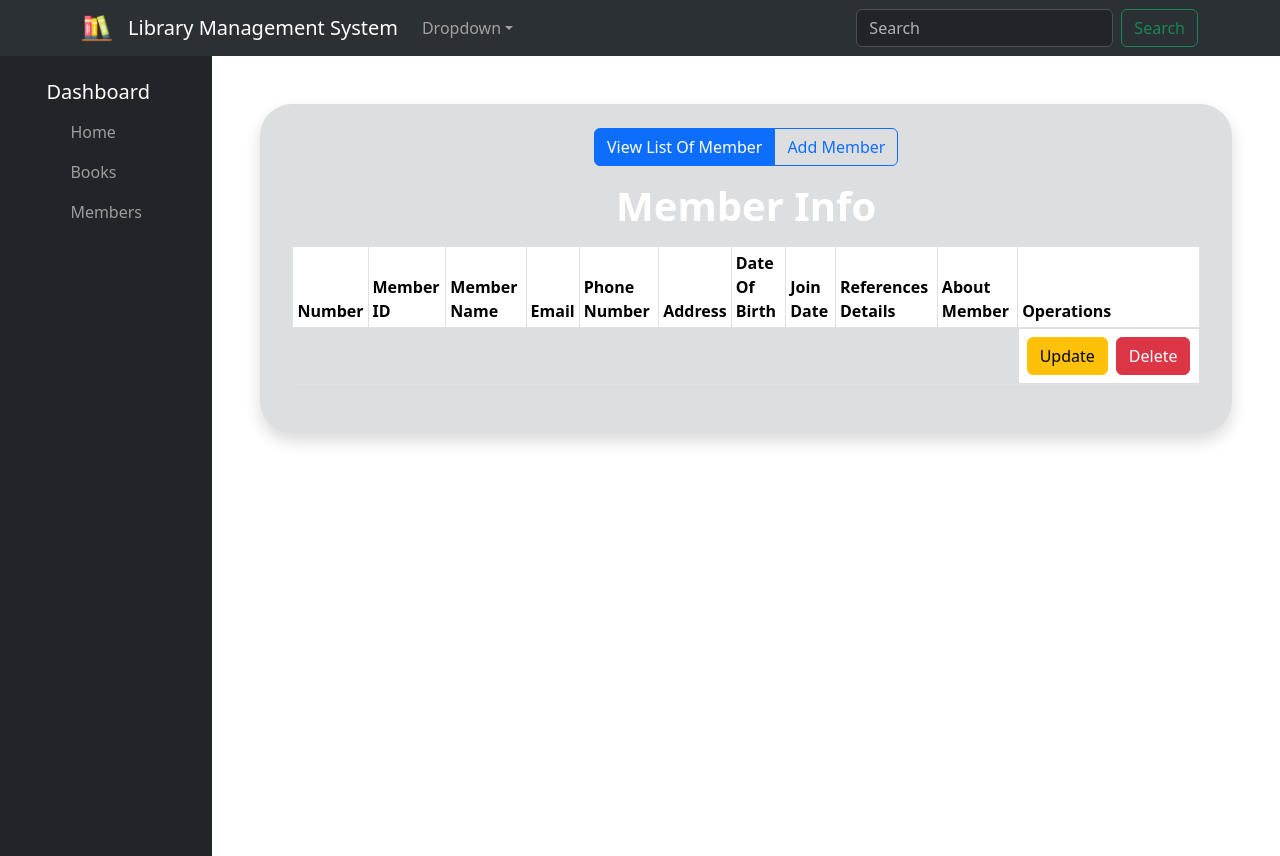
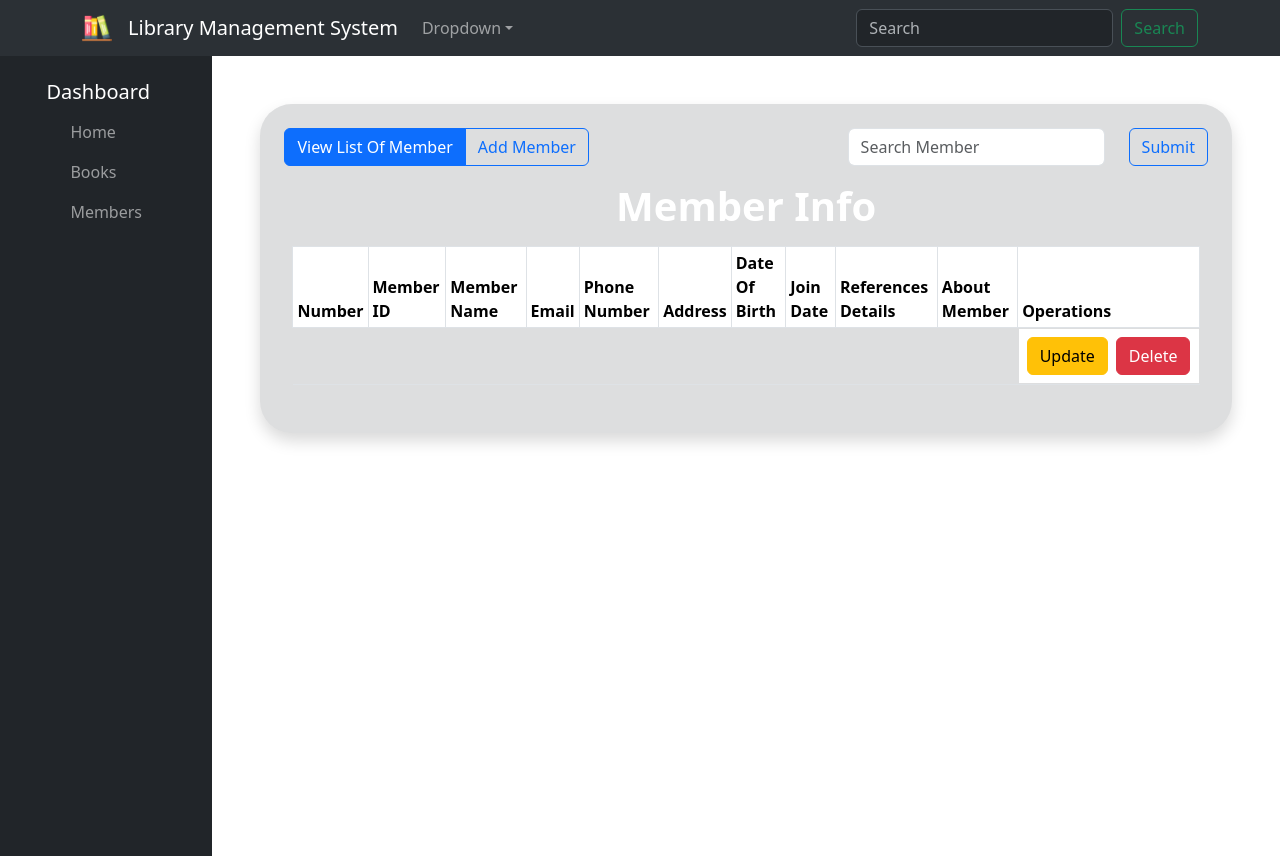
Before and after one commit to Ishara465/Library_Management_System, a React (Vite) app in the folder client/: page /memberInfo in a window 1280 px wide. Built offline with nearby package versions, Linux system fonts and the light colour scheme.

Commit message:
update02

```diff
--- a/client/src/components/Books/BookInfo.jsx
+++ b/client/src/components/Books/BookInfo.jsx
@@ -3,6 +3,7 @@
 import CrudButton from "./CrudButton";
 import SideNavigation from "../importentComponents/SideNavigation";
 import { Container } from "react-bootstrap";
+
 
 const BookInfo = () => {
   return (
@@ -25,6 +26,8 @@
 
             {/* Content */}
             <div>
+
+              <h1 className="text-center text-decoration-underline">Book Info</h1>
               <div className="container mt-3">
                 <Table striped bordered hover variant="dark">
                   <tbody>
--- a/client/src/components/Books/BookList.jsx
+++ b/client/src/components/Books/BookList.jsx
@@ -6,6 +6,9 @@
 import CrudButton from "./CrudButton";
 import SideNavigation from "../importentComponents/SideNavigation";
 import { Link } from "react-router-dom";
+import Row from 'react-bootstrap/Row';
+import Col from 'react-bootstrap/Col';
+import Form from 'react-bootstrap/Form';
 
 const BookList = () => {
   return (
@@ -20,14 +23,35 @@
             className="col-12 p-4 rounded-5 shadow"
             style={{ backgroundColor: "rgb(221, 222, 223)" }}
           >
-            <div className="d-flex justify-content-center m-5">
+            <div className="d-flex justify-content-center ">
               {/* Import Important component folder */}
               <CrudButton />
+              {/* Search bar */}
+            <div className="d-flex ms-auto">
+            <Form inline >
+                <Row>
+                  <Col xs="auto">
+                    <Form.Control
+                      type="text"
+                      placeholder="Search Book"
+                      className=" mr-sm-2"
+                    />
+                  </Col>
+                  <Col xs="auto">
+                    <Button type="submit" variant="outline-primary">Submit</Button>
+                  </Col>
+                </Row>
+              </Form>
+            </div>
+
 
               <br />
             </div>
 
+
             {/* Content */}
+
+            <h1 className="text-center text-decoration-underline">Books List</h1>
             <div className="row ">
               <Card style={{ width: "18rem" }} className="m-2 rounded-3">
                 <Card.Img variant="top" src="holder.js/100px180" />
--- a/client/src/components/Books/BookUpdate.jsx
+++ b/client/src/components/Books/BookUpdate.jsx
@@ -30,7 +30,7 @@
 
               <br />
             </div>
-            <h1 className="text-center">Update Book</h1>
+            <h1 className="text-center text-decoration-underline">Update Book</h1>
 
             <div className="row   d-flex justify-content-center  ">
               <div className="col-3 mt-4">
--- a/client/src/components/Books/Books.jsx
+++ b/client/src/components/Books/Books.jsx
@@ -24,7 +24,7 @@
               <CrudButton />
               <br />
             </div>
-            <h1 className="text-center">Add Book</h1>
+            <h1 className="text-center text-decoration-underline">Add Book</h1>
             <div className="row   d-flex justify-content-center  ">
               <div className="col-3 mt-4">
               <Form.Control type="text" placeholder="Book ID" />
--- a/client/src/components/Members/MemberInfo.jsx
+++ b/client/src/components/Members/MemberInfo.jsx
@@ -5,6 +5,9 @@
 import MemberCrudButton from "./MemberCrudButton";
 import Button from "react-bootstrap/Button";
 import { Link } from "react-router-dom";
+import Row from 'react-bootstrap/Row';
+import Col from 'react-bootstrap/Col';
+import Form from 'react-bootstrap/Form';
 
 const MemberInfo = () => {
   return (
@@ -20,7 +23,28 @@
           >
             <div className="d-flex justify-content-center">
               <MemberCrudButton />
+              {/* Search bar */}
+            <div className="d-flex ms-auto">
+            <Form inline >
+                <Row>
+                  <Col xs="auto">
+                    <Form.Control
+                      type="text"
+                      placeholder="Search Member"
+                      className=" mr-sm-2"
+                    />
+                  </Col>
+                  <Col xs="auto">
+                    <Button type="submit" variant="outline-primary">Submit</Button>
+                  </Col>
+                </Row>
+              </Form>
             </div>
+            </div>
+
+
+
+
             <div className="row  d-flex justify-content-center  m-2">
               {/* Home Body */}
               <h1 className="text-center mb-3">Member Info</h1>
```
